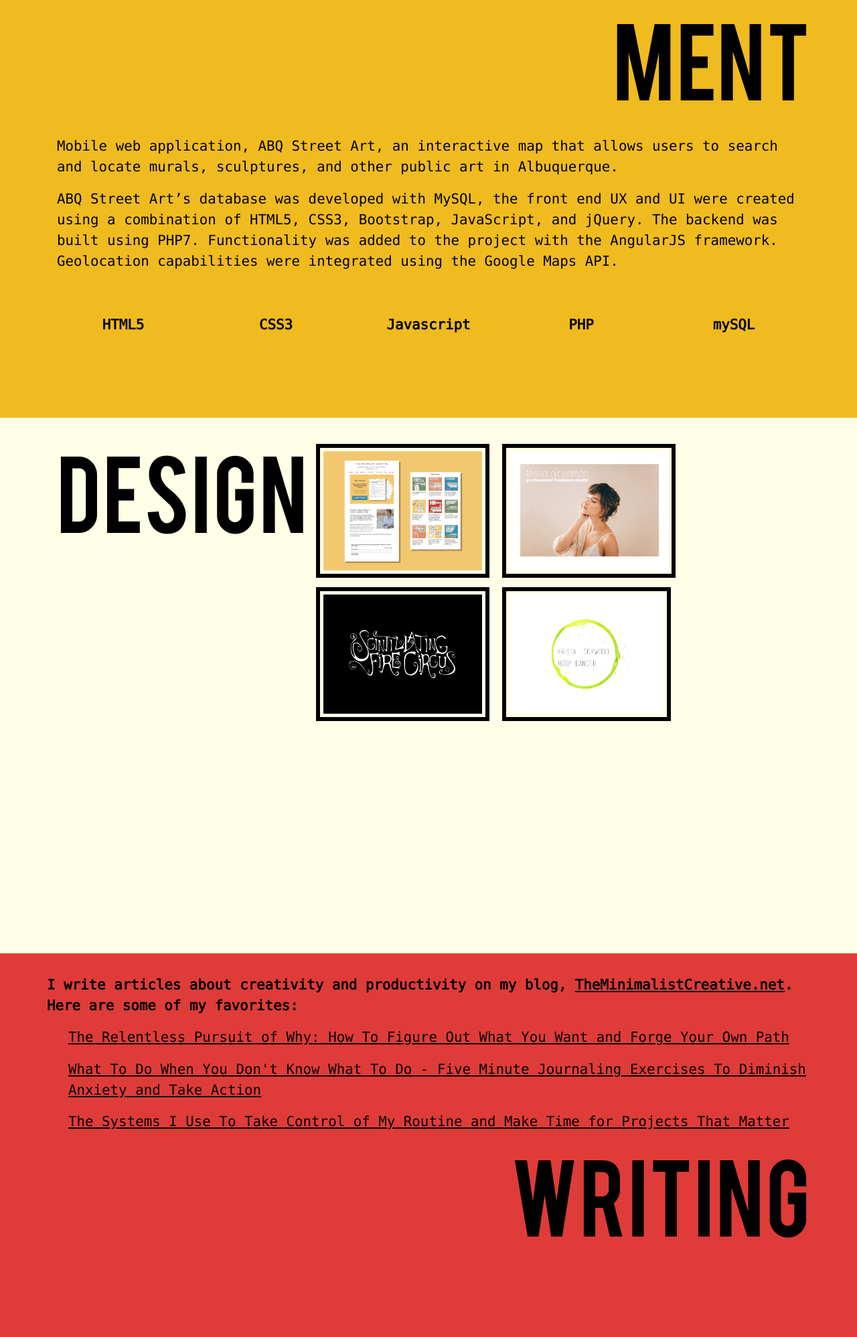
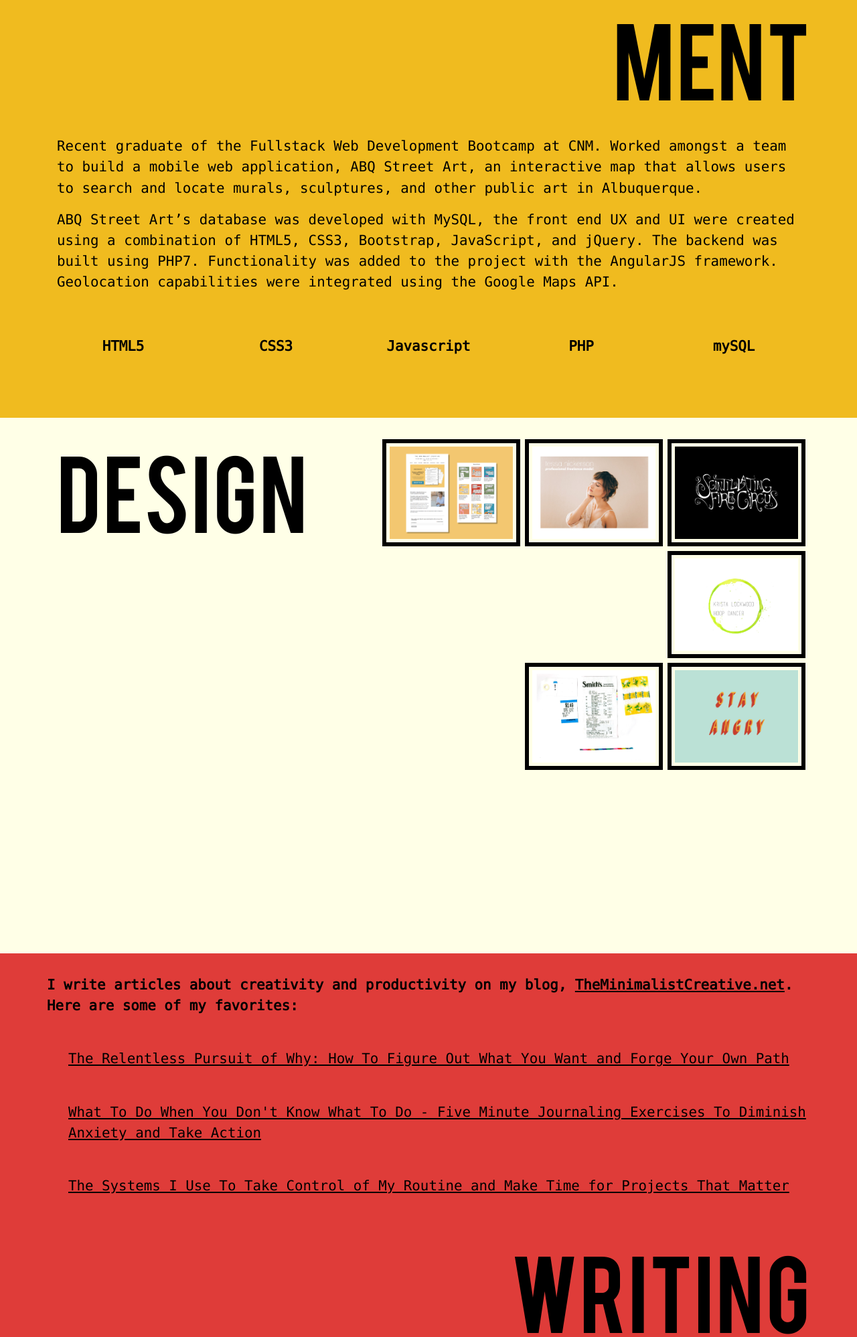
Before and after one commit to samanthaandrews/my-pwp-sam, a PHP site: page / in a window 1280 px wide. Shown: the part 976-2973 px from the top of the page at 67% size. Run offline with PHP 8.4, Linux system fonts and the light colour scheme; some libraries are stand-ins or nearby versions; some web fonts are replaced.

Commit message:
formatting fancy box portfolio

```diff
--- a/public_html/css/style.css
+++ b/public_html/css/style.css
@@ -108,19 +108,28 @@ a:hover {
 	background-color: rgb(255, 255, 231);
 }
 
+.design-title {
+}
+
 .portfolio-image {
-	height: 25vh;
+	height: 20vh;
 	border: .4rem solid black;
 	padding: 5px;
-	margin: 7px;
+	margin-right: 7px;
+	margin-bottom: 7px;
 }
 
 .writing {
 	background-color: rgb(223, 60, 57);
 }
 
+.writing-title {
+	padding-top: 3rem;
+}
+
 .article-link {
 	padding-left: 2rem;
+	padding-top: 2rem;
 }
 
 .contact {
--- a/public_html/index.php
+++ b/public_html/index.php
@@ -16,7 +16,7 @@
 
 		<script src="//code.jquery.com/jquery-3.2.1.min.js"></script>
 
-		<link rel="stylesheet" href="https://cdnjs.cloudflare.com/ajax/libs/fancybox/3.2.5/jquery.fancybox.min.css" />
+		<link rel="stylesheet" href="https://cdnjs.cloudflare.com/ajax/libs/fancybox/3.2.5/jquery.fancybox.min.css"/>
 		<script src="https://cdnjs.cloudflare.com/ajax/libs/fancybox/3.2.5/jquery.fancybox.min.js"></script>
 
 
@@ -34,9 +34,12 @@
 				  crossorigin="anonymous"></script>
 
 		<!-- jQuery Form, Additional Methods, Validate -->
-		<script type="text/javascript" src="https://cdnjs.cloudflare.com/ajax/libs/jquery.form/4.2.2/jquery.form.js"></script>
-		<script type="text/javascript" src="https://cdnjs.cloudflare.com/ajax/libs/jquery-validate/1.17.0/jquery.validate.min.js"></script>
-		<script type="text/javascript" src="https://cdnjs.cloudflare.com/ajax/libs/jquery-validate/1.17.0/additional-methods.min.js"></script>
+		<script type="text/javascript"
+				  src="https://cdnjs.cloudflare.com/ajax/libs/jquery.form/4.2.2/jquery.form.js"></script>
+		<script type="text/javascript"
+				  src="https://cdnjs.cloudflare.com/ajax/libs/jquery-validate/1.17.0/jquery.validate.min.js"></script>
+		<script type="text/javascript"
+				  src="https://cdnjs.cloudflare.com/ajax/libs/jquery-validate/1.17.0/additional-methods.min.js"></script>
 
 		<!-- Your JavaScript Form Validator -->
 		<script src="script/form-validate.js"></script>
@@ -46,8 +49,9 @@
 		<title>Samantha Andrews - Developer, Designer, Writer</title>
 	</head>
 
-	<body>
-		<div class="welcome">
+	<body class="pageWrapper">
+		<section class="full">
+			<div class="welcome slide">
 				<div class="container">
 					<div class="row welcome-title pb-5">
 						<h1>SAMANTHA <br> ANDREWS</h1>
@@ -68,13 +72,15 @@
 					</div>
 				</div>
 			</div>
-		<div class="development" id="development">
+			<div class="development slide" id="development">
 				<div class="container">
 					<div class="row development-title">
 						<h1>DEVELOP&#45;<br>MENT</h1>
 					</div>
 					<div class="development-description">
-					<p>Mobile web application, ABQ Street Art, an interactive map that allows users to search and locate
+						<p>Recent graduate of the Fullstack Web Development Bootcamp at CNM. Worked amongst a team to build a
+							mobile web application, ABQ Street Art, an interactive map that allows users to
+							search and locate
 							murals, sculptures, and other public art in Albuquerque.</p>
 						<p>ABQ Street Art’s database was developed with MySQL, the front end UX and UI were created using a
 							combination of HTML5, CSS3, Bootstrap, JavaScript, and jQuery. The backend was built using PHP7.
@@ -100,45 +106,63 @@
 					</div>
 				</div>
 			</div>
-		<div class="design" id="design">
-			<div class="container d-flex">
+			<div class="design slide" id="design">
+				<div class="container">
 					<div class="row">
-					<div class="col-lg-4 design-title">
-						<h1 class="d-flex align-self-end">DESIGN</h1>
+						<div class="col-lg-4">
+							<h1>DESIGN</h1>
 						</div>
 						<div class="col-lg-8">
-					<a data-fancybox="gallery" href="images/pdf/minimalist-creative-blog-design.pdf"><img src="images/minimalist-creative.jpg" class="portfolio-image"></a>
-					<a data-fancybox="gallery" href="images/pdf/tessa-nickerson-branding.pdf"><img src="images/tessa-nickerson.jpg" class="portfolio-image"></a>
-					<a data-fancybox="gallery" href="images/pdf/scintillating-fire-circus-branding.pdf"><img src="images/scintillating-fire-circus.jpg" class="portfolio-image"></a>
-						<a data-fancybox="gallery" href="images/pdf/krista-lockwood-branding.pdf"><img src="images/krista-lockwood-hoop-dancer.jpg" class="portfolio-image"></a>
+							<div class="row d-flex justify-content-end">
+								<a data-fancybox="gallery" href="images/pdf/minimalist-creative-blog-design.pdf"><img
+										src="images/minimalist-creative.jpg" class="portfolio-image"></a>
+								<a data-fancybox="gallery" href="images/pdf/tessa-nickerson-branding.pdf"><img
+										src="images/tessa-nickerson.jpg" class="portfolio-image"></a>
+								<a data-fancybox="gallery" href="images/pdf/scintillating-fire-circus-branding.pdf"><img
+										src="images/scintillating-fire-circus.jpg" class="portfolio-image"></a>
+								<a data-fancybox="gallery" href="images/pdf/krista-lockwood-branding.pdf"><img
+										src="images/krista-lockwood.jpg" class="portfolio-image"></a>
+							</div>
+								<div class="row d-flex justify-content-end">
+									<a data-fancybox="gallery" href="images/pdf/weekly-scraps-project.pdf"><img
+											src="images/weekly-scraps.jpg" class="portfolio-image"></a>
+									<a data-fancybox="gallery" href="images/pdf/digital-wallpapers.pdf"><img
+											src="images/digital-wallpapers.jpg" class="portfolio-image"></a>
 								</div>
 						</div>
 					</div>
 				</div>
-		<div class="writing" id="writing">
+			</div>
+				<div class="writing slide" id="writing">
 					<div class="container">
 						<div class="row">
 							<p><strong>I write articles about creativity and productivity on my blog, <a
-								href="https://theminimalistcreative.net/"><u>TheMinimalistCreative.net</u></a>. Here are some of
+										href="https://theminimalistcreative.net/"><u>TheMinimalistCreative.net</u></a>. Here are
+									some
+									of
 									my favorites:</strong></p>
 							<br>
 							<p class="article-link"><a
 									href="https://theminimalistcreative.net/blog/the-relentless-pursuit-of-why-how-to-figure-out-what-you-want-and-forge-your-own-path"><u>The
-								Relentless Pursuit of Why: How To Figure Out What You Want and Forge Your Own Path</u></a></p>
+										Relentless Pursuit of Why: How To Figure Out What You Want and Forge Your Own Path</u></a>
+							</p>
 							<p class="article-link"><a
 									href="https://theminimalistcreative.net/blog/five-minute-journaling-exercise-to-diminish-anxiety-and-take-action"><u>What
-								To Do When You Don't Know What To Do - Five Minute Journaling Exercises To Diminish Anxiety and
+										To Do When You Don't Know What To Do - Five Minute Journaling Exercises To Diminish
+										Anxiety
+										and
 										Take Action</u></a></p>
 							<p class="article-link"><a
 									href="https://theminimalistcreative.net/blog/the-systems-i-use-to-take-control-of-my-routine-and-make-time-for-projects-that-matter"><u>The
-								Systems I Use To Take Control of My Routine and Make Time for Projects That Matter</u></a></p>
+										Systems I Use To Take Control of My Routine and Make Time for Projects That Matter</u></a>
+							</p>
 						</div>
 						<div class="row d-flex justify-content-end writing-title">
 							<h1>WRITING</h1>
 						</div>
 					</div>
 				</div>
-		<div class="contact" id="contact">
+				<div class="contact slide" id="contact">
 					<div class="container">
 						<div class="row">
 							<div class="col-sm-12 col-md-12 col-lg-6">
@@ -157,17 +181,19 @@
 									<img src="images/icons/004-behance-logo.svg" alt="behance icon" class="icon">
 								</a>
 								<a href="https://twitter.com/samandrews__" target="_blank">
-							<img src="images/icons/002-twitter-logo-on-black-background.svg" alt="twitter-logo" class="icon">
+									<img src="images/icons/002-twitter-logo-on-black-background.svg" alt="twitter-logo"
+										  class="icon">
 								</a>
 								<a href="https://www.instagram.com/samanthaandrews__/" target="_blank">
 									<img src="images/icons/001-instagram-symbol.svg" alt="instagram-logo" class="icon">
 								</a>
 								<a href="mailto:samantharaeandrews@gmail.com" target="_blank">
-							<img src="images/icons/003-black-back-closed-envelope-shape.svg" alt="email-logo" class="icon">
+									<img src="images/icons/003-black-back-closed-envelope-shape.svg" alt="email-logo"
+										  class="icon">
 								</a>
 							</div>
 							<div class="col-sm-12 col-md-12 col-lg-6 form">
-						<form class="form" role="form"  id="my-pwp-form" action="php/mailer.php" method="post">
+								<form class="form" role="form" id="my-pwp-form" action="php/mailer.php" method="post">
 
 									<label for="name">Name</label>
 									<input type="text" id="name" name="name" placeholder="Your name..">
@@ -196,5 +222,6 @@
 						</div>
 					</div>
 				</div>
+		</section>
 	</body>
 </html>
```
Also changed, not shown: public_html/javascript/script.js (added, +8 -0 lines), public_html/images/digital-wallpapers.jpg (added), public_html/images/krista-lockwood-hoop-dancer.jpg (deleted), public_html/images/krista-lockwood.jpg (added), public_html/images/weekly-scraps.jpg (added), 3 other files. Lines whose indentation alone changed are shown as unchanged.
